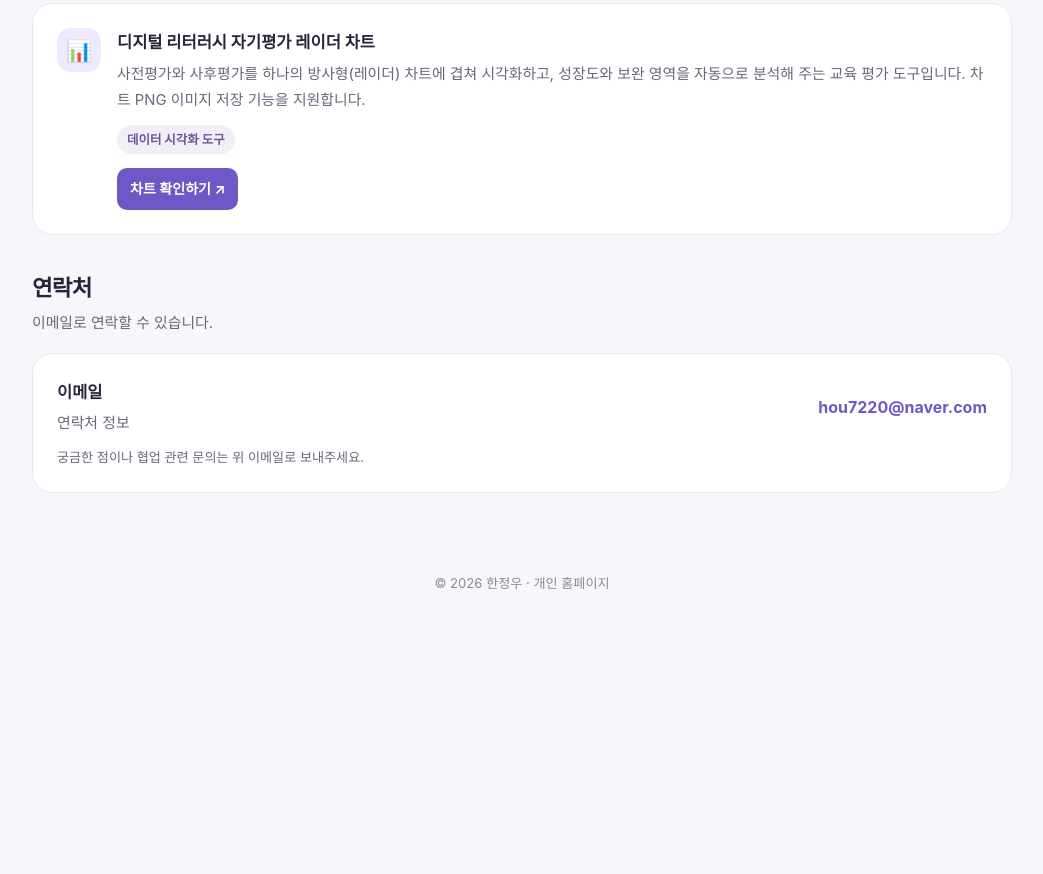
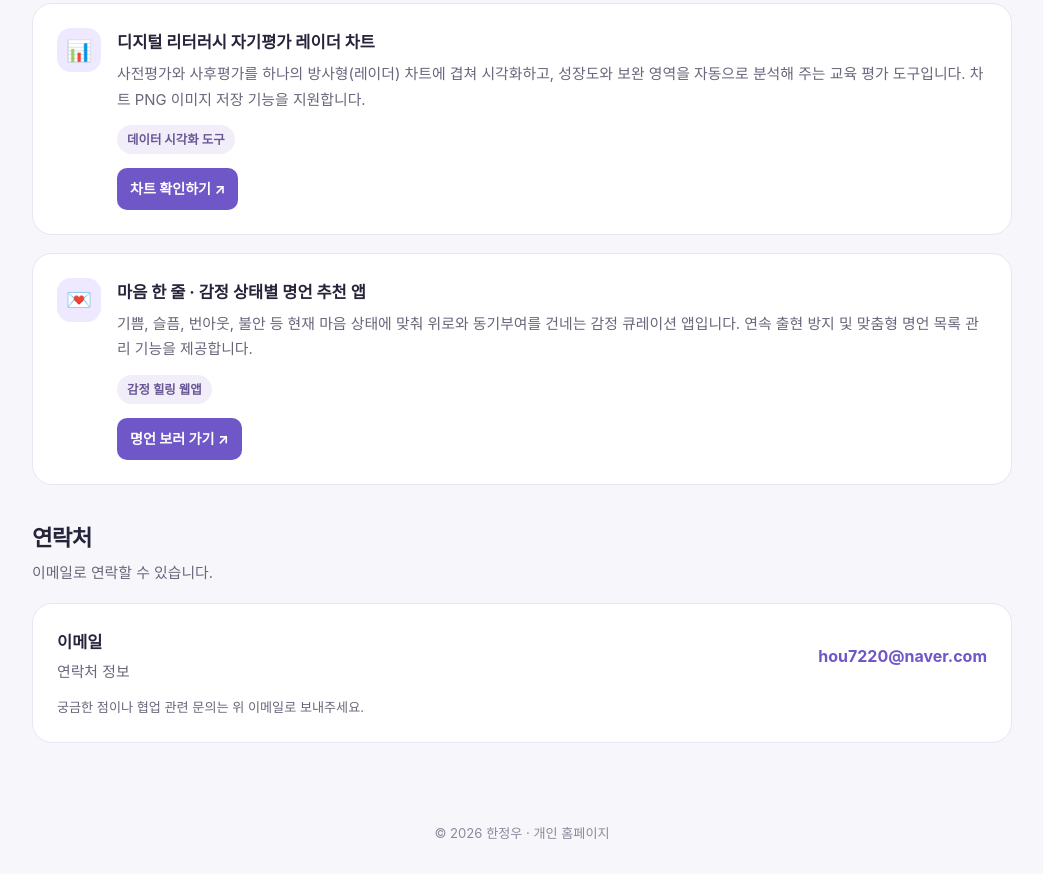
Before and after one commit to jungwoo72200-glitch/my-webpage, a plain HTML site: page index.html in a window 1280 px wide. Shown: the part 2990-3864 px from the top of the page, without its empty margins (118-1161 px from the left). Before the commit the page ends 3614 px from the top, so only its background shows below. Drawn offline with Linux system fonts and the light colour scheme.

Commit message:
Update index.html

```diff
--- a/index.html
+++ b/index.html
@@ -115,7 +115,7 @@
       </div>
     </section>
 
-    <!-- 프로젝트 섹션 (총 7개 프로젝트 최종 완벽 연동) -->
+    <!-- 프로젝트 섹션 (총 8개 프로젝트 최종 완벽 연동) -->
     <section id="projects">
       <h2 class="section-title">개별 프로젝트</h2>
       <p class="section-desc">직접 기획하거나 제작한 프로젝트를 소개합니다.</p>
@@ -197,6 +197,17 @@
             <a class="project-link" href="./%EB%94%94%EC%A7%80%ED%84%B8%20%EB%A6%AC%ED%84%B0%EB%9F%AC%EC%8B%9C%20%EC%9E%90%EA%B8%B0%ED%8F%89%EA%B0%80%20%EB%A0%88%EC%9D%B4%EB%8D%94%20%EC%B0%A8%ED%8A%B8.html" target="_blank">차트 확인하기 ↗</a>
           </div>
         </article>
+
+        <!-- 8. 마음 한 줄 (감정 상태별 명언 추천 앱) -->
+        <article class="card project">
+          <div class="icon" aria-hidden="true">💌</div>
+          <div>
+            <h3>마음 한 줄 · 감정 상태별 명언 추천 앱</h3>
+            <p>기쁨, 슬픔, 번아웃, 불안 등 현재 마음 상태에 맞춰 위로와 동기부여를 건네는 감정 큐레이션 앱입니다. 연속 출현 방지 및 맞춤형 명언 목록 관리 기능을 제공합니다.</p>
+            <span class="tag">감정 힐링 웹앱</span><br>
+            <a class="project-link" href="./emotion_quote_app.html" target="_blank">명언 보러 가기 ↗</a>
+          </div>
+        </article>
       </div>
     </section>
 
```
